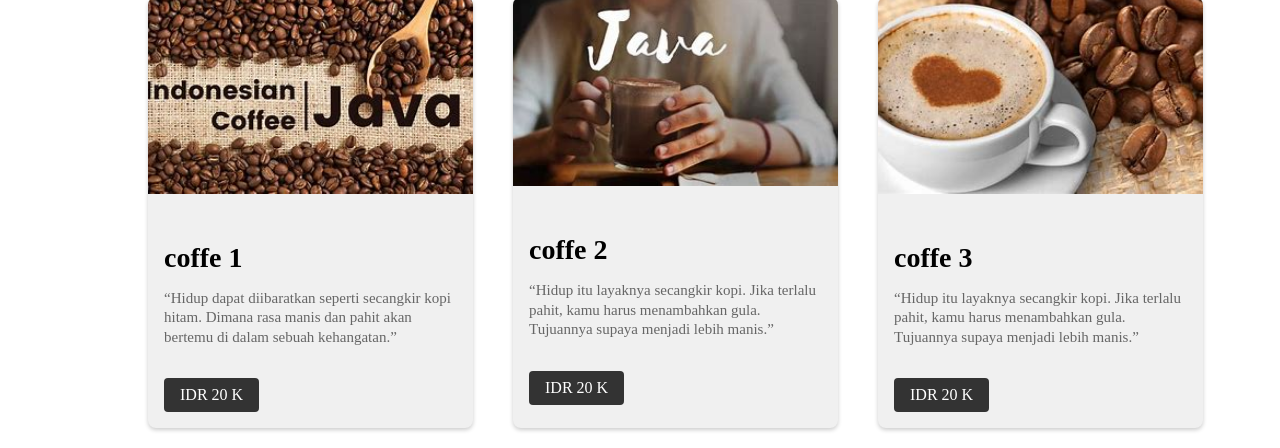
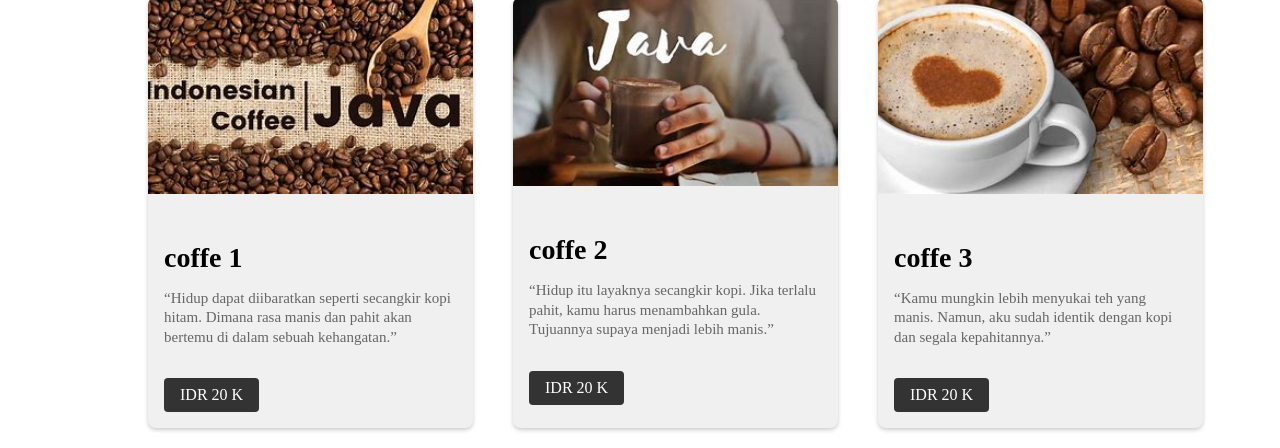
Before and after one commit to JarzUP/JarzUP.github.io, a plain HTML site: page index.html in a window 1280 px wide. Shown: the part 403-851 px from the top of the page. Drawn offline with Linux system fonts and the light colour scheme.

Commit message:
Update index.html

```diff
--- a/index.html
+++ b/index.html
@@ -53,7 +53,7 @@
                 <img src="gambar/OIP.jpg">
                 <div class="card-content">
                     <h3>coffe 3</h3>
-                    <p>“Hidup itu layaknya secangkir kopi. Jika terlalu pahit, kamu harus menambahkan gula. Tujuannya supaya menjadi lebih manis.”</p>
+                    <p>“Kamu mungkin lebih menyukai teh yang manis. Namun, aku sudah identik dengan kopi dan segala kepahitannya.”</p>
                     <a href="" class="btn">IDR 20 K</a>
                 </div>
             </div>
```
